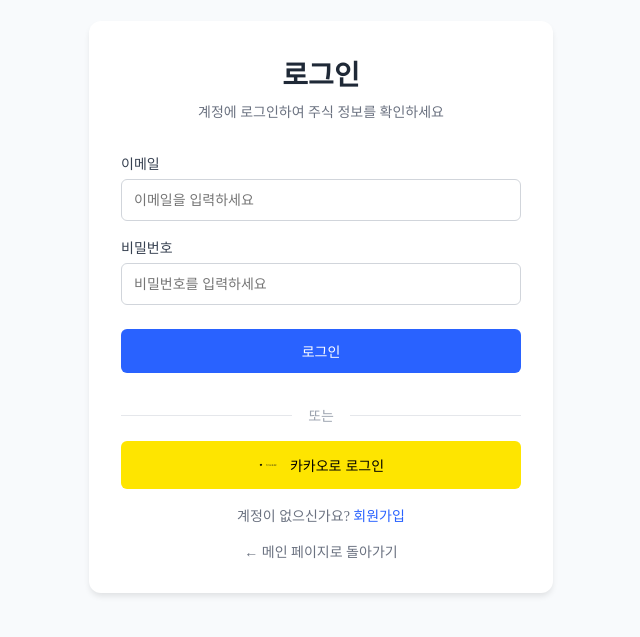
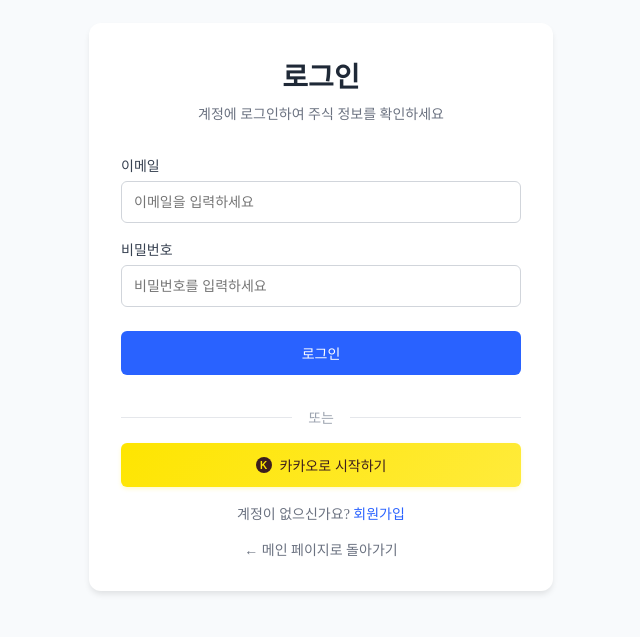
Before and after one commit to gyun97/Stock-Practice, a React (Vite) app in the folder frontend/: page /login in a window 1280 px wide. Shown: the part 101-738 px from the top of the page, without its empty margins (319-959 px from the left). Built offline with nearby package versions, Linux system fonts and the light colour scheme.

Commit message:
fix:kakao OAuth2 로그인 버튼 디자인 수정

```diff
--- a/frontend/src/pages/Login.tsx
+++ b/frontend/src/pages/Login.tsx
@@ -195,9 +195,9 @@
             onClick={() => window.location.href = 'http://localhost:8080/oauth2/authorization/kakao'}
             style={{
               width: '100%',
-              padding: '12px 16px',
-              background: '#FEE500',
-              color: '#000000',
+              padding: '12px',
+              background: 'linear-gradient(135deg, #FEE500 0%, #FFEB3B 100%)',
+              color: '#3C1E1E',
               border: 'none',
               borderRadius: 6,
               fontSize: 14,
@@ -208,22 +208,34 @@
               alignItems: 'center',
               justifyContent: 'center',
               gap: 8,
-              minHeight: 48
+              boxShadow: '0 2px 4px rgba(254, 229, 0, 0.2)',
+              transition: 'all 0.2s ease'
+            }}
+            onMouseEnter={(e) => {
+              e.currentTarget.style.transform = 'translateY(-1px)'
+              e.currentTarget.style.boxShadow = '0 4px 8px rgba(254, 229, 0, 0.3)'
+            }}
+            onMouseLeave={(e) => {
+              e.currentTarget.style.transform = 'translateY(0)'
+              e.currentTarget.style.boxShadow = '0 2px 4px rgba(254, 229, 0, 0.2)'
             }}
           >
-            <img
-              src="/logos/kakao_login_medium_narrow.png"
-//               alt="카카오 로그인"
-              style={{
-                width: 24,
-                height: 24,
-                objectFit: 'contain'
-              }}
-              onError={(e) => {
-                e.currentTarget.style.display = 'none'
-              }}
-            />
-            카카오로 로그인
+            {/* 카카오 아이콘 */}
+            <div style={{
+              width: 16,
+              height: 16,
+              background: '#3C1E1E',
+              borderRadius: '50%',
+              display: 'flex',
+              alignItems: 'center',
+              justifyContent: 'center',
+              fontSize: 10,
+              fontWeight: 'bold',
+              color: '#FEE500'
+            }}>
+              K
+            </div>
+            카카오로 시작하기
           </button>
 
           {/* 회원가입 링크 */}
```
